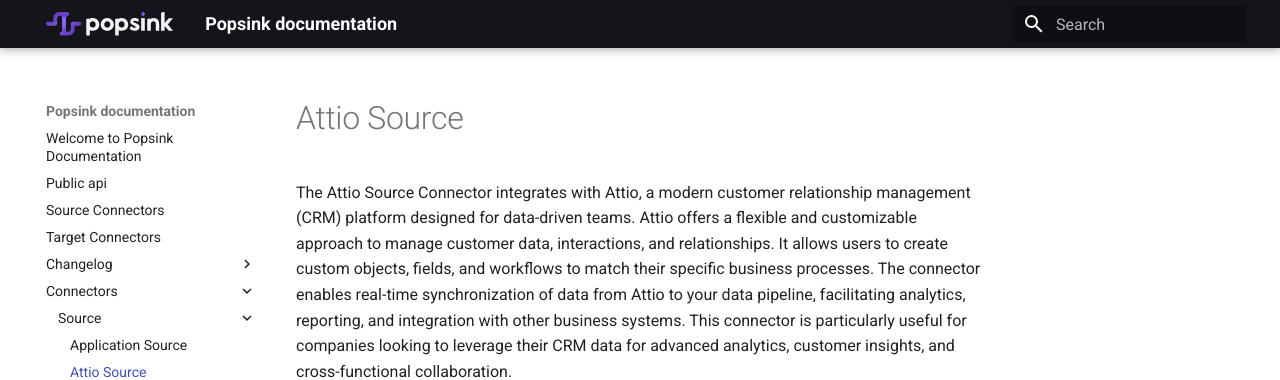
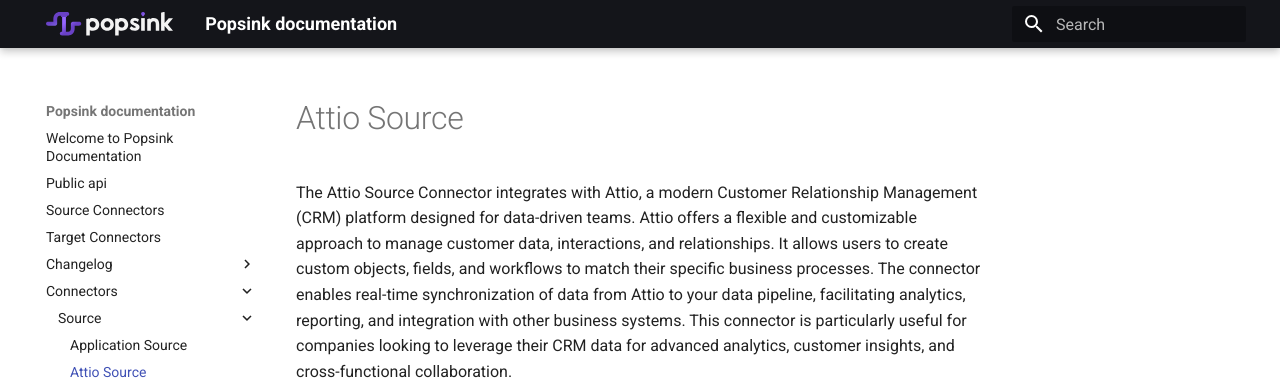
Before and after one commit to Popsink/documentation, an MkDocs documentation site: the page built from docs/connectors/source/attio.md, in a window 1280 px wide. Shown: the top 380 px of the page. Built offline with MkDocs 1.6.1 and Material for MkDocs 9.7.7, drawn with Linux system fonts in a browser that asks for light colours.

```diff
--- a/docs/connectors/source/attio.md
+++ b/docs/connectors/source/attio.md
@@ -1,2 +1,2 @@
 # Attio Source
-The Attio Source Connector integrates with Attio, a modern customer relationship management (CRM) platform designed for data-driven teams. Attio offers a flexible and customizable approach to manage customer data, interactions, and relationships. It allows users to create custom objects, fields, and workflows to match their specific business processes. The connector enables real-time synchronization of data from Attio to your data pipeline, facilitating analytics, reporting, and integration with other business systems. This connector is particularly useful for companies looking to leverage their CRM data for advanced analytics, customer insights, and cross-functional collaboration.
+The Attio Source Connector integrates with Attio, a modern Customer Relationship Management (CRM) platform designed for data-driven teams. Attio offers a flexible and customizable approach to manage customer data, interactions, and relationships. It allows users to create custom objects, fields, and workflows to match their specific business processes. The connector enables real-time synchronization of data from Attio to your data pipeline, facilitating analytics, reporting, and integration with other business systems. This connector is particularly useful for companies looking to leverage their CRM data for advanced analytics, customer insights, and cross-functional collaboration.
```
